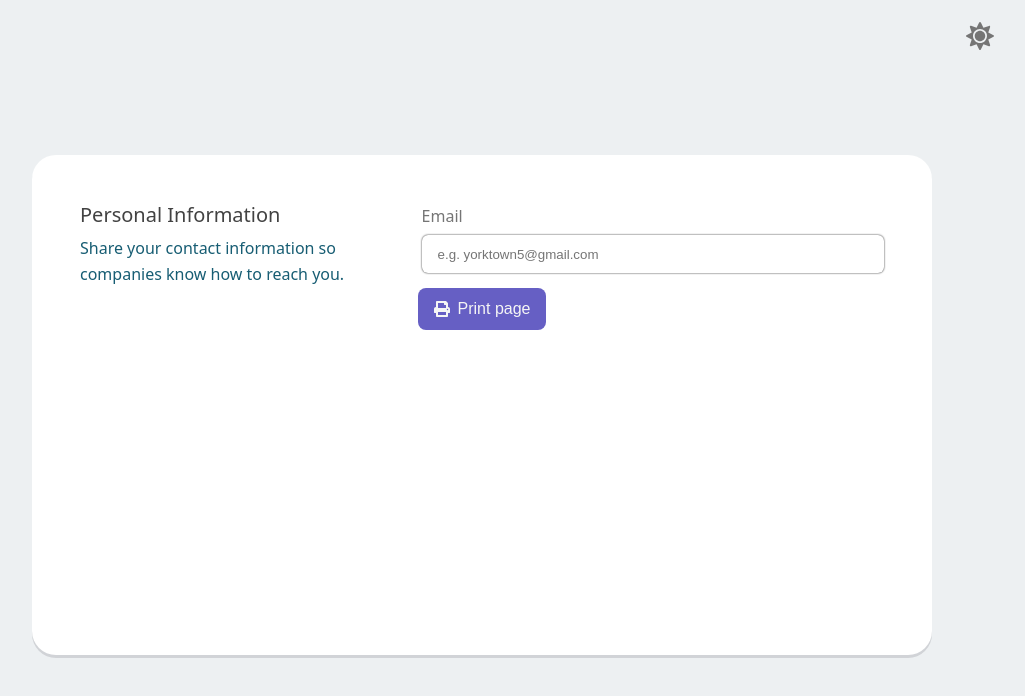
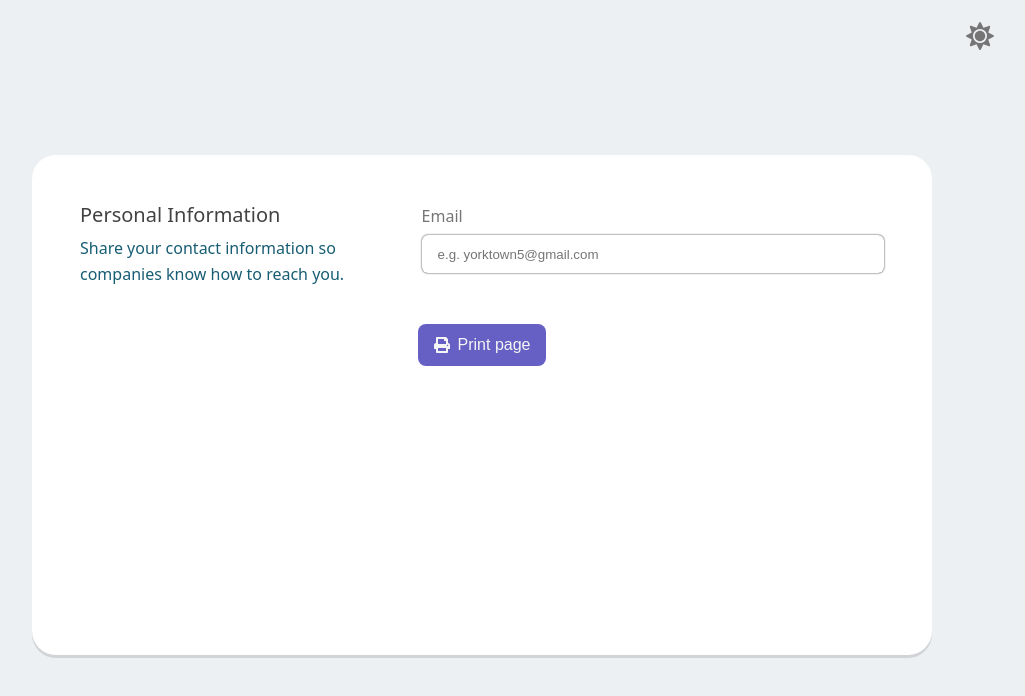
Before and after one commit to AnOrdinaryUsername/CV-Generator, a React (Create React App) app: page / in a window 1280 px wide. Shown: the top 696 px of the page, without its empty margins (158-1183 px from the left). Built offline with nearby package versions, Linux system fonts and the light colour scheme.

Commit message:
style: Add more margin to top of print button

```diff
--- a/src/shared/Button/PrintButton.css
+++ b/src/shared/Button/PrintButton.css
@@ -3,6 +3,7 @@
   border-radius: 0.8rem;
   display: inline-flex;
   justify-content: center;
+  margin-top: 3.6rem;
 }
 
 .button svg {
```
